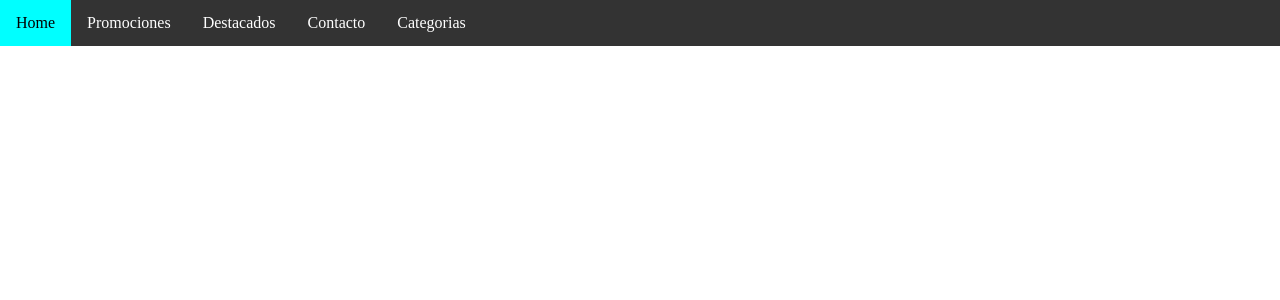
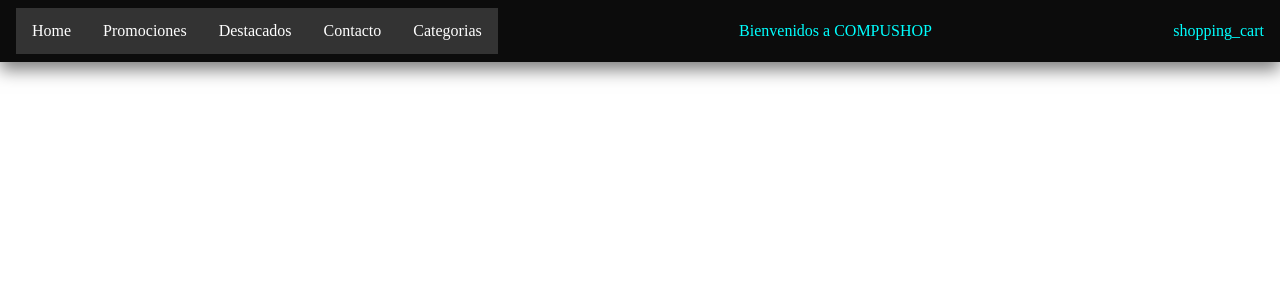
Before and after one commit to EmilianoMior/compushop, a React (Create React App) app: page / in a window 1280 px wide. Shown: the top 300 px of the page. Built offline with nearby package versions, Linux system fonts and the light colour scheme.

Commit message:
Update App.js
Entrega 3

```diff
--- a/src/App.js
+++ b/src/App.js
@@ -1,9 +1,12 @@
-import NavBar from './Components/NavBar';
 import './App.css';
+import Header from './Components/Header';
 
 function App() {
   return (
-    <NavBar/>
+
+    <Header
+      nombre="COMPUSHOP"
+    />
   );
 }
 
```
